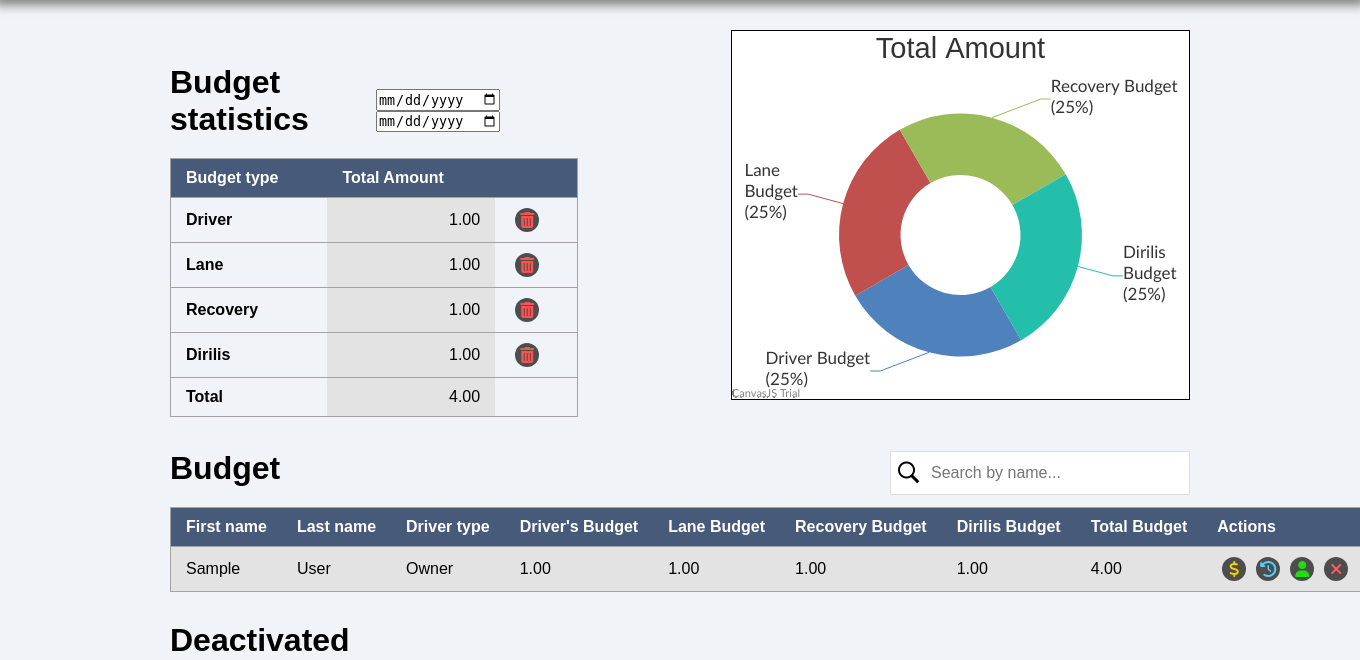
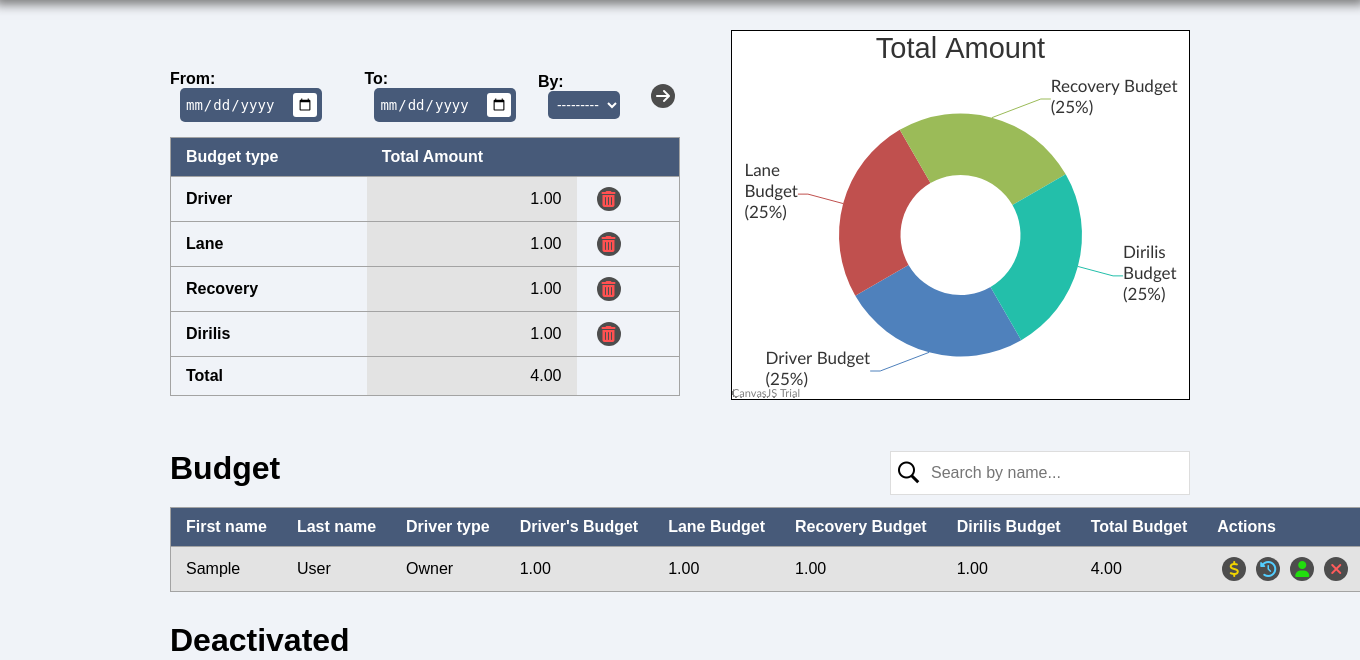
Before and after one commit to TankerDragon/SamAutoTrans, a Django app: page /budget/ in a window 1360 px wide. Shown: the part 78-738 px from the top of the page. Run offline with Django 4.2, Linux system fonts and the light colour scheme; a user stored in the database is signed in; data comes from the database, SQL or seed files in the repository; tables that the repository leaves empty hold one stand-in row (values such as "Sample post").

Commit message:
complete

```diff
--- a/budget/forms.py
+++ b/budget/forms.py
@@ -9,6 +9,8 @@
         model = User
         fields = ['username','first_name',
                   'last_name','user_type','is_active', 'password1', 'password2']
+
+
 
 class DriverForm(ModelForm):
     class Meta:
--- a/budget/templates/budget.html
+++ b/budget/templates/budget.html
@@ -5,53 +5,71 @@
     {% if is_superuser %}
     <div class="row">
       <div class="table-container">
-        <div class="row">
-          <h1>Budget statistics</h1>
           <div class="date-inputs">
-            <input type="date" />
-            <input type="date" />
+            <label for="">
+              From:
+              <input type="date" id="date1" />
+            </label>
+            <label for="">
+              To:
+              <input type="date" id="date2" />
+            </label>
+            <label for="">
+              By:
+              <select name="add_d" id="userInList">
+                <option value="" selected="">---------</option>
+                {% for user in usersList %}
+                <option value="{{user.username}}">{{user.username}}</option>
+                {%endfor%}
+              </select>
+            </label>
+            <span class="highLited">
+              <abbr title="Apply">
+                <i class="fa-solid fa-arrow-right" onclick="getBetweenDates()"></i>
+              </abbr>
+            </span>
           </div>
-        </div>
+
         <table>
           <thead>
             <tr>
               <td>Budget type</td>
-              <td>Total Amount</td>
+              <td id="message">Total Amount</td>
               <td></td>
             </tr>
           </thead>
           <tbody class="first-bold">
             <tr>
               <td>Driver</td>
-              <td>{{d_total}}</td>
+              <td id="d_total">{{d_total}}</td>
               <td class="highLited" onclick="reset('D')">
                 <abbr title="Reset Driver budget"><i class="fa-solid fa-trash-can"></i></abbr>
               </td>
             </tr>
             <tr>
               <td>Lane</td>
-              <td>{{l_total}}</td>
+              <td id="l_total">{{l_total}}</td>
               <td class="highLited" onclick="reset('L')">
                 <abbr title="Reset Lane budget"><i class="fa-solid fa-trash-can"></i></abbr>
               </td>
             </tr>
             <tr>
               <td>Recovery</td>
-              <td>{{r_total}}</td>
+              <td id="r_total">{{r_total}}</td>
               <td class="highLited" onclick="reset('R')">
                 <abbr title="Reset Recovery budget"><i class="fa-solid fa-trash-can"></i></abbr>
               </td>
             </tr>
             <tr>
               <td>Dirilis</td>
-              <td>{{s_total}}</td>
+              <td id="s_total">{{s_total}}</td>
               <td class="highLited" onclick="reset('S')">
                 <abbr title="Reset Dirilis budget"><i class="fa-solid fa-trash-can"></i></abbr>
               </td>
             </tr>
             <tr>
               <td>Total</td>
-              <td>{{total}}</td>
+              <td id="total">{{total}}</td>
               <td></td>
             </tr>
           </tbody>
--- a/budget/urls.py
+++ b/budget/urls.py
@@ -3,6 +3,7 @@
 
 urlpatterns = [
     path('', views.main, name='budget'),
+    path('between-dates/', views.getInDates, name='dates'),
     path('users/', views.users, name='users'),
     path('new-user/', views.new_user, name='new-user'),
     path('user-detail/<int:id>', views.user_detail),
--- a/budget/views.py
+++ b/budget/views.py
@@ -1,4 +1,3 @@
-from email import message
 from django.http import HttpResponse
 from django.shortcuts import render, redirect
 from rest_framework.decorators import api_view
@@ -96,8 +95,11 @@
         #     data['year'][i.budget_type] += i.change
         #     data['year']['T'] += i.change
 
+        usersList = User.objects.filter(is_superuser = 0).values('username')
+
 
         context = {
+            'usersList': usersList,
             'drivers': queryset,
             'l_total': l_total,
             'd_total': d_total,
@@ -122,6 +124,35 @@
         return render(request, 'budget.html', context)
 
 
+@login_required(login_url='login')
+@api_view(['POST'])
+def getInDates(request):
+    data = {
+        "message": "",
+        "D" : 0,
+        "L" : 0,
+        "R" : 0,
+        "S" : 0,
+        "T" : 0
+    }
+    # print(request.data)
+    if request.data['start_date'] and request.data['end_date']:
+        start_date = datetime.datetime.strptime(request.data['start_date'], '%Y-%m-%d')
+        end_date = datetime.datetime.strptime(request.data['end_date'], '%Y-%m-%d')
+        if request.data['user']:
+            archives = Log.objects.filter(is_edited = False, user = request.data['user']).filter(date__gte = start_date, date__lte = end_date)
+            data['message'] = "from " + request.data['start_date'] + " to " + request.data['end_date'] + " by " + request.data['user']
+        else:
+            archives = Log.objects.filter(is_edited = False).filter(date__gte = start_date, date__lte = end_date)
+            data['message'] = "from " + request.data['start_date'] + " to " + request.data['end_date']
+        # print(data)
+        for a in archives:
+            data[a.budget_type] += a.change
+            data["T"] += a.change
+
+        return Response(data)
+    data['message'] = "*** Date is not selected! ***"
+    return Response(data)
 
 @login_required(login_url='login')
 def users(request):
--- a/samauto/settings.py
+++ b/samauto/settings.py
@@ -100,8 +100,8 @@
         'HOST': 'localhost',
         'USER': 'root',
         'NAME': 'samauto',
-        'PASSWORD': '@akb21s4m$'
-        # 'PASSWORD': 'dragondD8090'
+        # 'PASSWORD': '@akb21s4m$'
+        'PASSWORD': 'dragondD8090'
         # 'ENGINE': 'django.db.backends.sqlite3',
         # 'NAME': os.path.join(BASE_DIR, 'db.sqlite3'),
     }
--- a/samsara/samsaraAPI.py
+++ b/samsara/samsaraAPI.py
@@ -188,7 +188,7 @@
     # print(data)
     # print("###################################")
 
-# loopControl.start_looping()
+loopControl.start_looping()
 
 # {'id': 281474979933674, 'name': 'T-1030', 'assetSerialNumber': None, 'engineHours': 0, 'cable': {'assetType': 'Trailer'}, 'location': [{'location': '25 Bond
 # Street, Haverhill, MA, 01832', 'latitude': 42.75900362, 'longitude': -71.11928433, 'speedMilesPerHour': 0, 'timeMs': 1653584955036}]}
--- a/static/js/budget.js
+++ b/static/js/budget.js
@@ -61,6 +61,64 @@
     }
   }
 
+}
+function getBetweenDates() {
+  var input1 = document.getElementById('date1');
+  var input2 = document.getElementById('date2');
+  var user = document.getElementById('userInList');
+
+  fetch("between-dates/", {
+    method: "POST",
+    headers: {
+      "Content-Type": "application/json",
+      "X-CSRFToken": getCSRF(),
+    },
+    body: JSON.stringify({
+      start_date: input1.value,
+      end_date: input2.value,
+      user: user.value
+    }),
+  })
+    .catch((error) => {
+      window.alert(error);
+    })
+    .then((res) => res.json())
+    .then((data) => {
+      console.log("****************");
+      console.log(data);
+      document.getElementById("message").innerText = data.message;
+      document.getElementById("d_total").innerText = data.D;
+      document.getElementById("l_total").innerText = data.L;
+      document.getElementById("r_total").innerText = data.R;
+      document.getElementById("s_total").innerText = data.S;
+      document.getElementById("total").innerText = data.T;
+      //
+      var chart = new CanvasJS.Chart("chartContainer", {
+        animationEnabled: true,
+        title: {
+          text: data.message,
+          horizontalAlign: "center",
+        },
+        data: [
+          {
+            theme: "dark2",
+            type: "doughnut",
+            startAngle: 60,
+            innerRadius: 60,
+            indexLabelFontSize: 17,
+            indexLabel: "{label} (#percent%)",
+            toolTipContent: "<b>{label}:</b> {y} (#percent%)",
+            dataPoints: [
+              { y: data.D === 0 ? 0 : data.D, label: "Driver Budget" },
+              { y: data.L === 0 ? 0 : data.L, label: "Lane Budget" },
+              { y: data.R === 0 ? 0 : data.R, label: "Recovery Budget" },
+              { y: data.S === 0 ? 0 : data.S, label: "Dirilis Budget" },
+            ],
+          },
+        ],
+      });
+      chart.render();
+    });
 }
 function modify(e, id) {
   current_driver = id;
--- a/static/styles/budget.css
+++ b/static/styles/budget.css
@@ -153,13 +153,13 @@
   background-color: rgb(116, 131, 155);
   color: white;
 }
-.table table tbody .highLited {
+ .highLited {
   font-weight: bold;
   font-size: 1rem;
   display: flex;
   align-items: center;
 }
-.table table tbody .highLited i {
+ .highLited i {
   margin: 0 5px;
   background-color: rgb(77, 77, 77);
   width: 1.5rem;
@@ -171,37 +171,40 @@
   transition: 0.1s ease;
 }
 
-.table table tbody .highLited i:hover {
+ .highLited i:hover {
   cursor: pointer;
 }
-.table table tbody .highLited i.fa-dollar-sign {
+ .highLited i.fa-dollar-sign {
   color: rgb(240, 212, 0);
 }
-.table table tbody .highLited i.fa-clock-rotate-left {
+ .highLited i.fa-clock-rotate-left {
   color: rgb(83, 206, 255);
 }
-.table table tbody .highLited i.fa-user {
+ .highLited i.fa-user {
   color: rgb(33, 221, 13);
 }
-.table table tbody .highLited i.fa-chart-line {
+ .highLited i.fa-chart-line {
   color: rgb(243, 150, 0);
 }
-.table table tbody .highLited i.fa-xmark {
+ .highLited i.fa-xmark {
   color: rgb(255, 91, 91);
 }
-.table table tbody .highLited i.fa-recycle {
+ .highLited i.fa-recycle {
   color: rgb(116, 125, 252);
 }
-.table table tbody .highLited i.fa-pen {
+ .highLited i.fa-pen {
   color: rgb(247, 177, 64);
 }
-.table table tbody .highLited i.fa-trash-can {
+ .highLited i.fa-trash-can {
   color: rgb(255, 81, 81);
 }
-.table table tbody .highLited i:active {
+.highLited i.fa-arrow-right {
+  color: rgb(255, 255, 255);
+}
+ .highLited i:active {
   background-color: rgba(168, 168, 168, 0.805);
 }
-.table table tbody .highLited a {
+ .highLited a {
   text-decoration: none;
   margin-left: 10px;
   color: rgb(26, 171, 1);
@@ -297,7 +300,45 @@
   display: none;
 }
 .table-container {
-  width: 40%;
+  width: 50%;
+}
+.table-container .row {
+  margin: 0;
+}
+.date-inputs {
+  width: 100%;
+  display: flex;
+  align-items: center;
+  justify-content: space-between;
+  margin: 15px 0;
+  font-weight: bold;
+}
+.date-inputs select {
+  margin-left: 10px;
+  padding: 5px;
+  background-color: rgb(71, 90, 121);
+  border-radius: 5px;
+  color: #ffffff;
+  outline: none;
+  border: none;
+  font-size: 14px;
+}
+.date-inputs input[type="date"]{
+  margin-left: 10px;
+  background-color: rgb(71, 90, 121);
+  padding: 5px;
+  font-family: "Roboto Mono", monospace;
+  color: #ffffff;
+  font-size: 14px;
+  border: none;
+  outline: none;
+  border-radius: 5px;
+}
+::-webkit-calendar-picker-indicator{
+  background-color: #ffffff;
+  padding: 5px;
+  cursor: pointer;
+  border-radius: 3px;
 }
 .error-message {
   margin: 20px 0;
```
